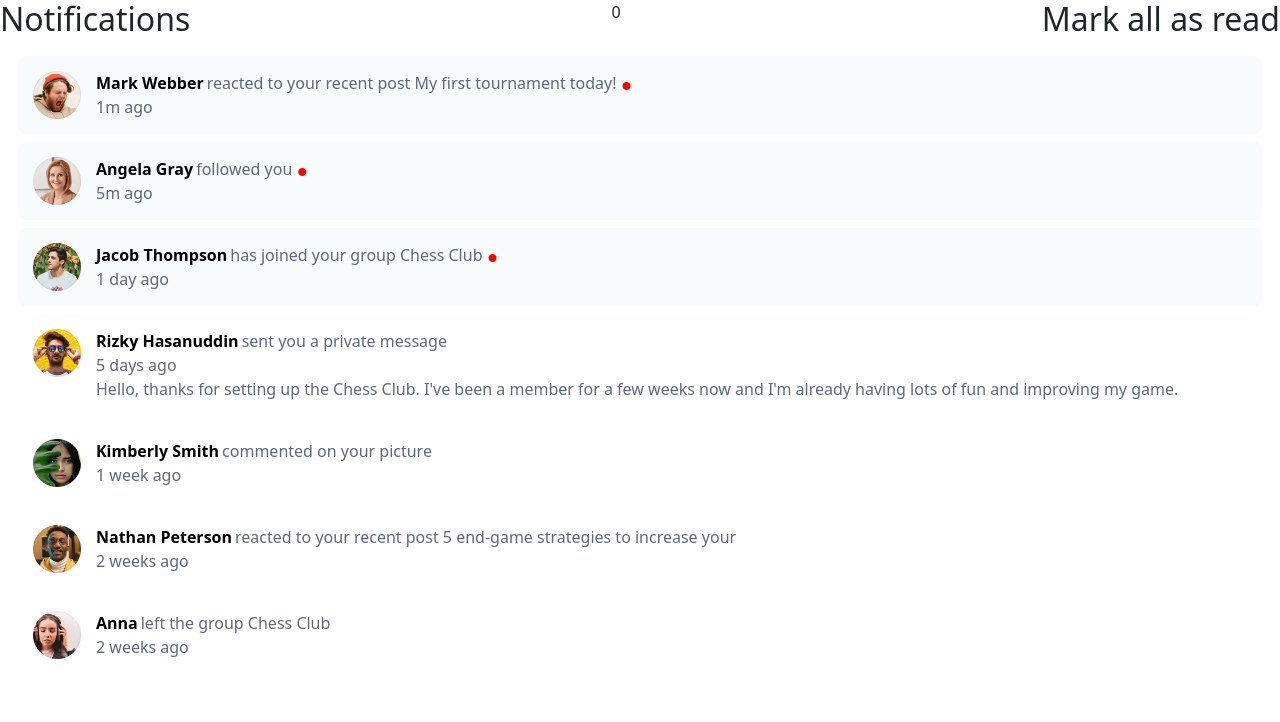
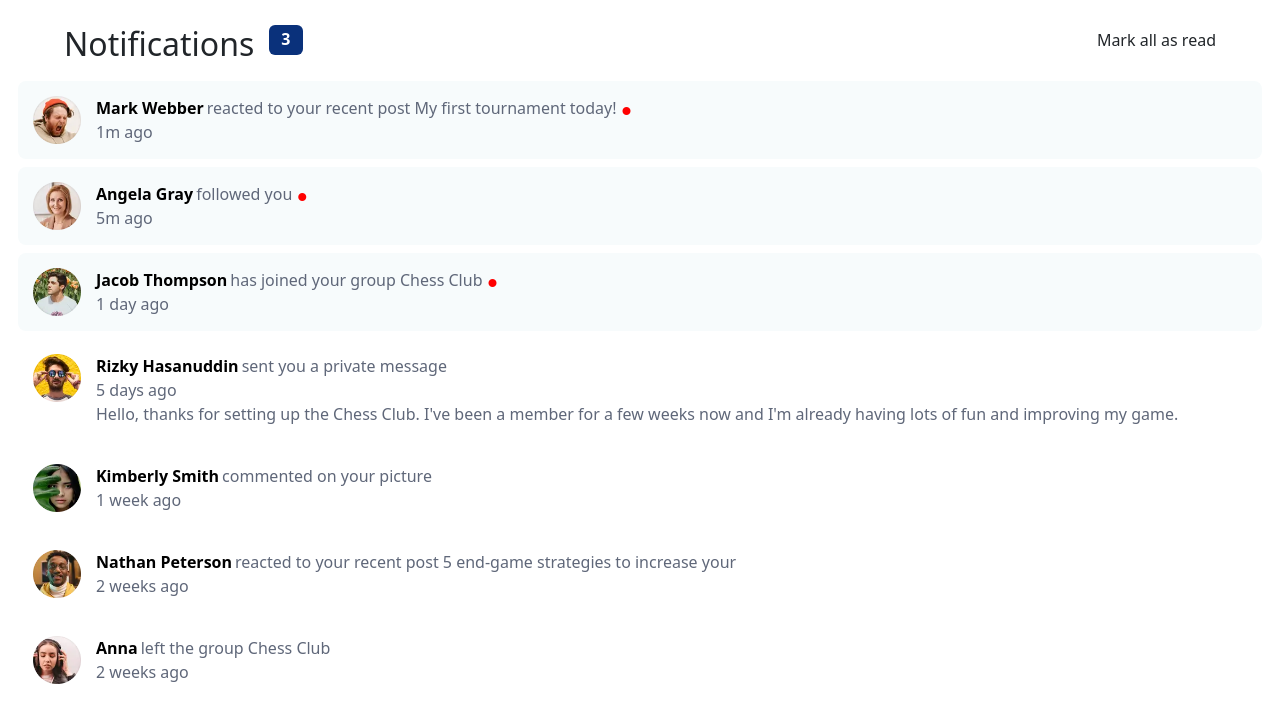
Before and after one commit to IsmaelFe/NotificationPage, a React (Vite) app: page / in a window 1280 px wide. Shown: the top 722 px of the page. Built offline with nearby package versions, Linux system fonts and the light colour scheme.

Commit message:
Agregando Contador

```diff
--- a/src/components/notification-list.jsx
+++ b/src/components/notification-list.jsx
@@ -4,11 +4,12 @@ import CompNotification from './notification';
 
 const NotificationList = () => {
 
+
     const [inicialState, setInicialState] = useState(data);
+    const [cont, setCont] = useState(0);
 
-    let contador = 0
 
-    const [cont, setCont] = useState(0);
+    const lenght = inicialState.filter(element => element.see === false).length
 
 
     function cambioNotifi(notificacion) {
@@ -23,17 +24,19 @@ const NotificationList = () => {
     }
 
     return (
-        <div>
+        <div className='firts-container'>
             <div className='second-container'>
-                <h2>
-                    Notifications
-                </h2>
-                <div>
-                    { cont }
+                <div className='cont-container'>
+                    <h2>
+                        Notifications
+                    </h2>
+                    <div className='contador-container'>
+                        { lenght }
+                    </div>
                 </div>
-                <h2>
+                <p>
                     Mark all as read
-                </h2>
+                </p>
             </div>
             <div className='third-container'>
                 { inicialState.map((noti, i) => (
--- a/src/index.css
+++ b/src/index.css
@@ -3,6 +3,24 @@
 .second-container {
     display: flex;
     justify-content: space-between;
+    align-items: center;
+    width: 90%;
+    margin: auto;
+    margin-top: 25px;
+}
+
+.cont-container {
+    display: flex;
+    gap: 15px;
+    font-weight: bold;
+}
+
+.contador-container {
+    color: white;
+    background-color: #0A317B;
+    padding: 2px 12px;
+    height: 30px;
+    border-radius: 6px;
 }
 
 .third-container {
```
